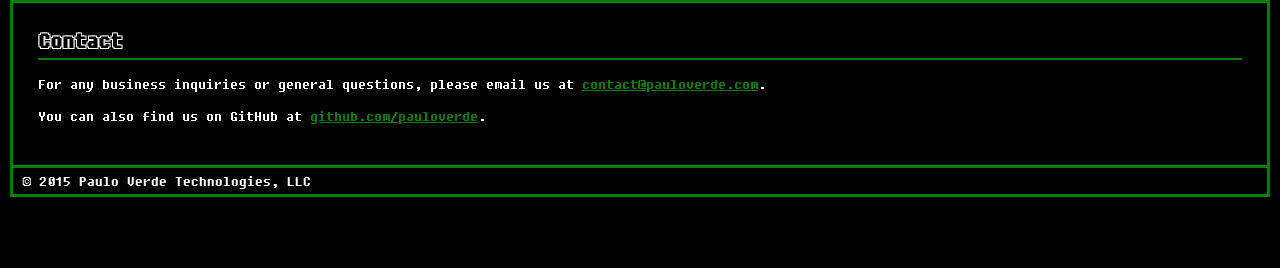
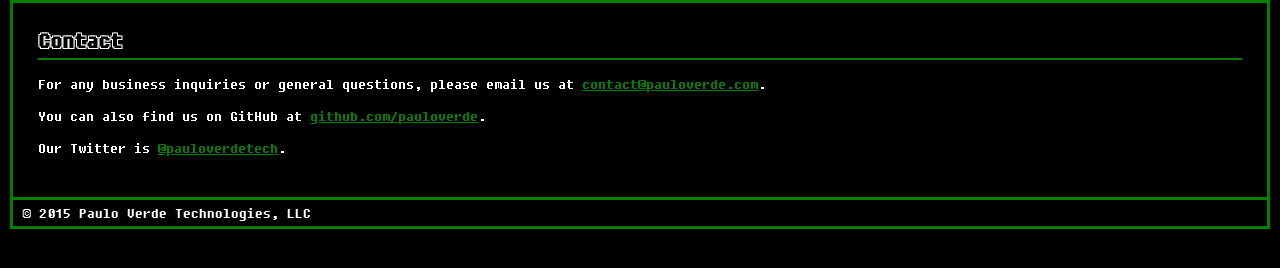
Before and after one commit to pauloverde/pauloverde.com, a website: page src/contact.njk in a window 1280 px wide. Shown: the part 102-370 px from the top of the page. Drawn offline with nearby package versions, Linux system fonts and the light colour scheme; files that its build step writes are made by us from their sources.

Commit message:
Add Twitter link

```diff
--- a/src/contact.njk
+++ b/src/contact.njk
@@ -11,4 +11,7 @@
 <p>
 	You can also find us on GitHub at <a href="https://github.com/pauloverde">github.com/<wbr/>pauloverde</a>.
 </p>
+<p>
+	Our Twitter is <a href="https://twitter.com/pauloverdetech">@pauloverdetech</a>.
+</p>
 {% endblock %}
```
